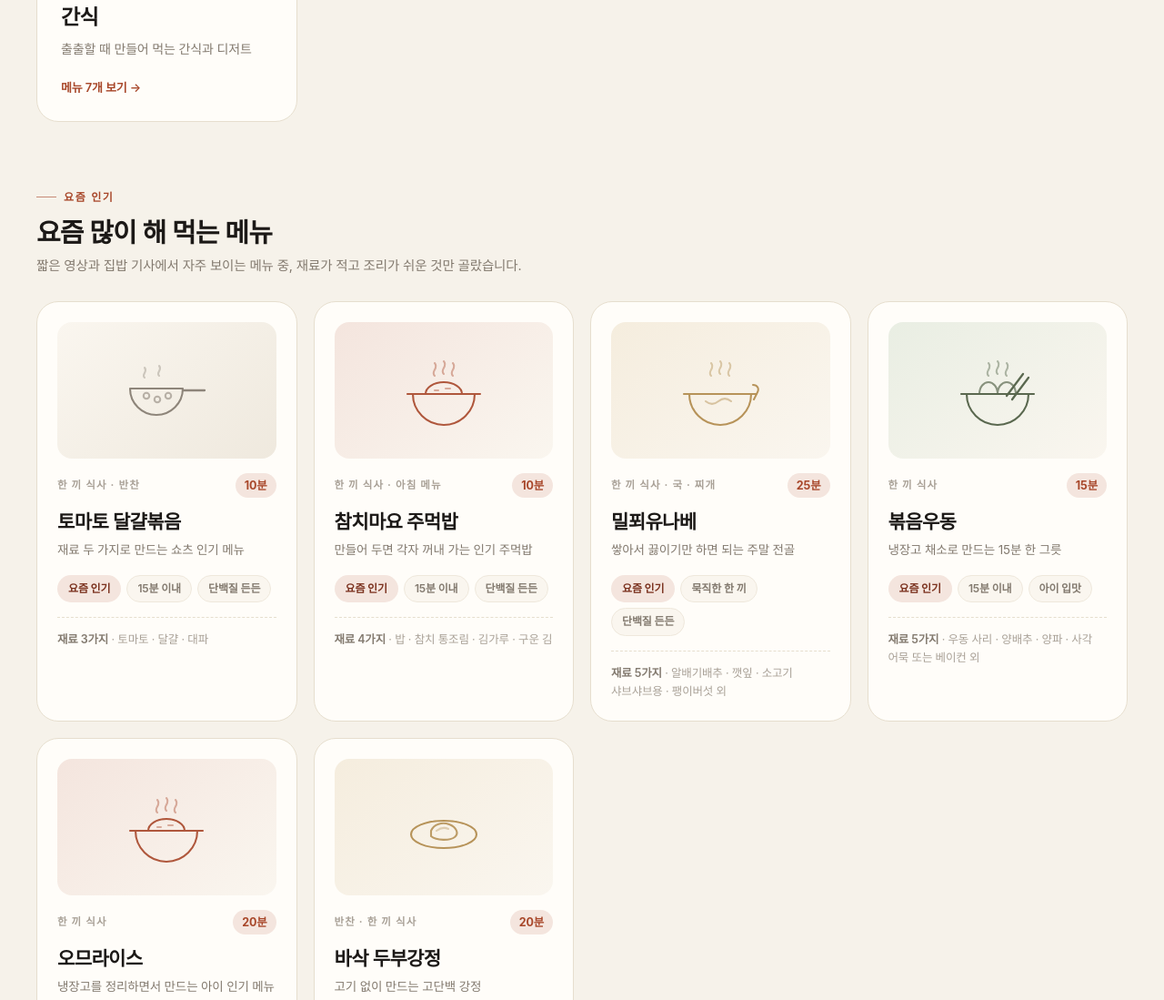
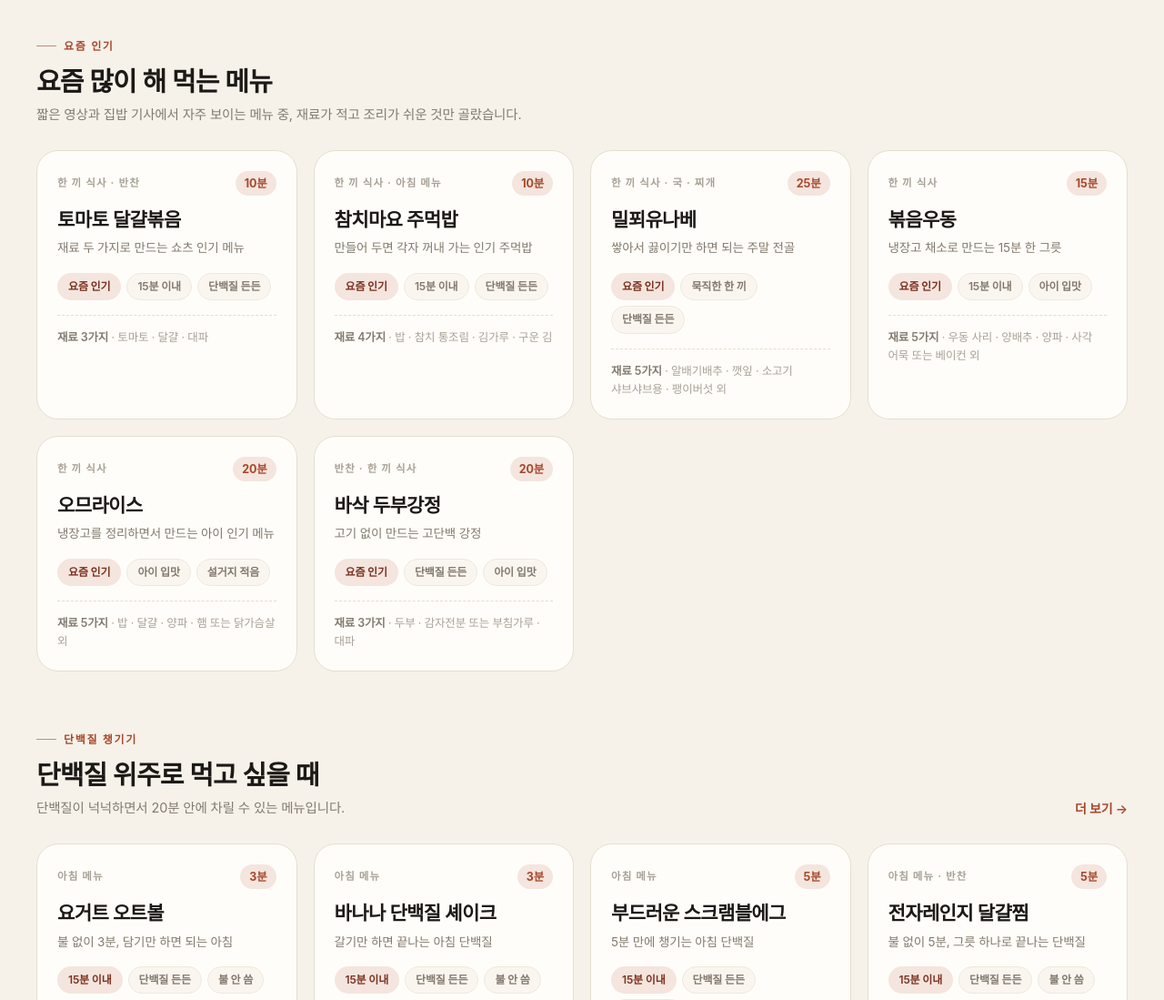
Before and after one commit to kim-seung-il/mycook, a plain HTML site: page index.html in a window 1280 px wide. Shown: the part 2474-3573 px from the top of the page at 91% size. Drawn offline with Linux system fonts and the light colour scheme; a web font is replaced by a local one.

Commit message:
메뉴 그림 제거
태블릿에서 화면이 깨져 보이는 원인으로 지목되어 뺐습니다.

- 메뉴 카드와 레시피 화면의 그림 칸 제거
- 관련 스타일(aspect-ratio, 그림 색조) 전부 삭제
- 그림을 그리는 코드는 남겨두고 쓰지 않는다고 표시해,
  나중에 되살리고 싶으면 두 줄만 되돌리면 되게 했습니다

Co-Authored-By: Claude Opus 5 <noreply@anthropic.com>

```diff
--- a/assets/css/style.css
+++ b/assets/css/style.css
@@ -840,77 +840,6 @@ ol {
   gap: 11px;
 }
 
-/* ---------------------------------------------- 메뉴 그림 */
-.rc-art,
-.detail-art {
-  position: relative;
-  display: grid;
-  place-items: center;
-  border-radius: var(--r-md);
-  overflow: hidden;
-  color: var(--accent);
-}
-
-.rc-art {
-  /* min-height는 aspect-ratio를 모르는 브라우저에서 칸이 사라지지 않게 합니다 */
-  min-height: 150px;
-  aspect-ratio: 16 / 9;
-  margin-bottom: 16px;
-}
-
-.rc-art svg {
-  width: 52%;
-  max-width: 120px;
-  opacity: 0.9;
-  transition: transform 0.4s var(--ease);
-}
-
-.rc:hover .rc-art svg {
-  transform: scale(1.06) translateY(-2px);
-}
-
-.detail-art {
-  aspect-ratio: 5 / 1;
-  min-height: 140px;
-  margin-bottom: 30px;
-  border-radius: var(--r-lg);
-}
-
-.detail-art svg {
-  width: 150px;
-  opacity: 0.92;
-}
-
-/* 네 가지 색조로 번갈아 칠해 목록이 단조롭지 않게 합니다 */
-.tint-1 {
-  background: linear-gradient(140deg, var(--accent-soft) 0%, var(--surface-2) 100%);
-}
-
-.tint-2 {
-  background: linear-gradient(140deg, var(--gold-soft) 0%, var(--surface-2) 100%);
-  color: var(--gold);
-}
-
-.tint-3 {
-  background: linear-gradient(140deg, var(--olive-soft) 0%, var(--surface-2) 100%);
-  color: var(--olive);
-}
-
-.tint-4 {
-  background: linear-gradient(140deg, var(--surface-2) 0%, var(--bg-deep) 100%);
-  color: var(--muted);
-}
-
-@media (max-width: 980px) {
-  .detail-art {
-    aspect-ratio: 3 / 1;
-    min-height: 120px;
-  }
-  .detail-art svg {
-    width: 120px;
-  }
-}
-
 /* ---------------------------------------------- 메뉴 카드 */
 .list-section {
   padding: 56px 0 0;
--- a/assets/js/app.js
+++ b/assets/js/app.js
@@ -328,9 +328,11 @@ function viewHome() {
     </div>`;
 }
 
-/* ---------------------------------------------- 메뉴 그림
- * 사진 대신 메뉴 종류에 맞는 선 그림을 붙입니다.
- * 위에서부터 먼저 맞는 규칙을 씁니다.
+/* ---------------------------------------------- 메뉴 그림 (지금은 쓰지 않음)
+ * 오래된 태블릿에서 화면이 깨져 보여 2026년 11월에 화면에서 뺐습니다.
+ * 코드는 남겨두었습니다. 다시 넣으려면 cardHTML과 viewRecipe에
+ * artBlock(r, 'rc-art') / artBlock(r, 'detail-art') 를 되살리고
+ * style.css에 그림 스타일을 다시 넣으면 됩니다.
  */
 const ART_RULES = [
   ['drink', ['셰이크', '요거트 오트볼']],
@@ -409,7 +411,6 @@ function artBlock(r, cls) {
 function cardHTML(r) {
   return `
     <a class="rc" href="#/recipe/${r.id}">
-      ${artBlock(r, 'rc-art')}
       <div class="rc-top">
         <span class="rc-theme">${esc(themeNames(r))}</span>
         <span class="rc-time">${r.time}분</span>
@@ -538,8 +539,6 @@ function viewRecipe(id) {
           <a href="#/theme/${r.themes[0]}">${esc(THEMES[r.themes[0]].name)}</a>
           <span>›</span> <span>${esc(r.name)}</span>
         </div>
-
-        ${artBlock(r, 'detail-art')}
 
         <div class="detail-hero">
           <div>
--- a/index.html
+++ b/index.html
@@ -21,7 +21,7 @@
     />
     <!-- ?v= 는 브라우저가 옛 파일을 계속 쓰지 않도록 붙인 버전 표시입니다.
          파일을 고친 뒤 화면이 그대로면 이 숫자를 1 올리세요. -->
-    <link rel="stylesheet" href="assets/css/style.css?v=17" />
+    <link rel="stylesheet" href="assets/css/style.css?v=18" />
   </head>
   <body>
     <!-- ───────────────────────── 헤더 ───────────────────────── -->
@@ -122,7 +122,7 @@
       </div>
     </div>
 
-    <script src="assets/js/data.js?v=17"></script>
-    <script src="assets/js/app.js?v=17"></script>
+    <script src="assets/js/data.js?v=18"></script>
+    <script src="assets/js/app.js?v=18"></script>
   </body>
 </html>
```
